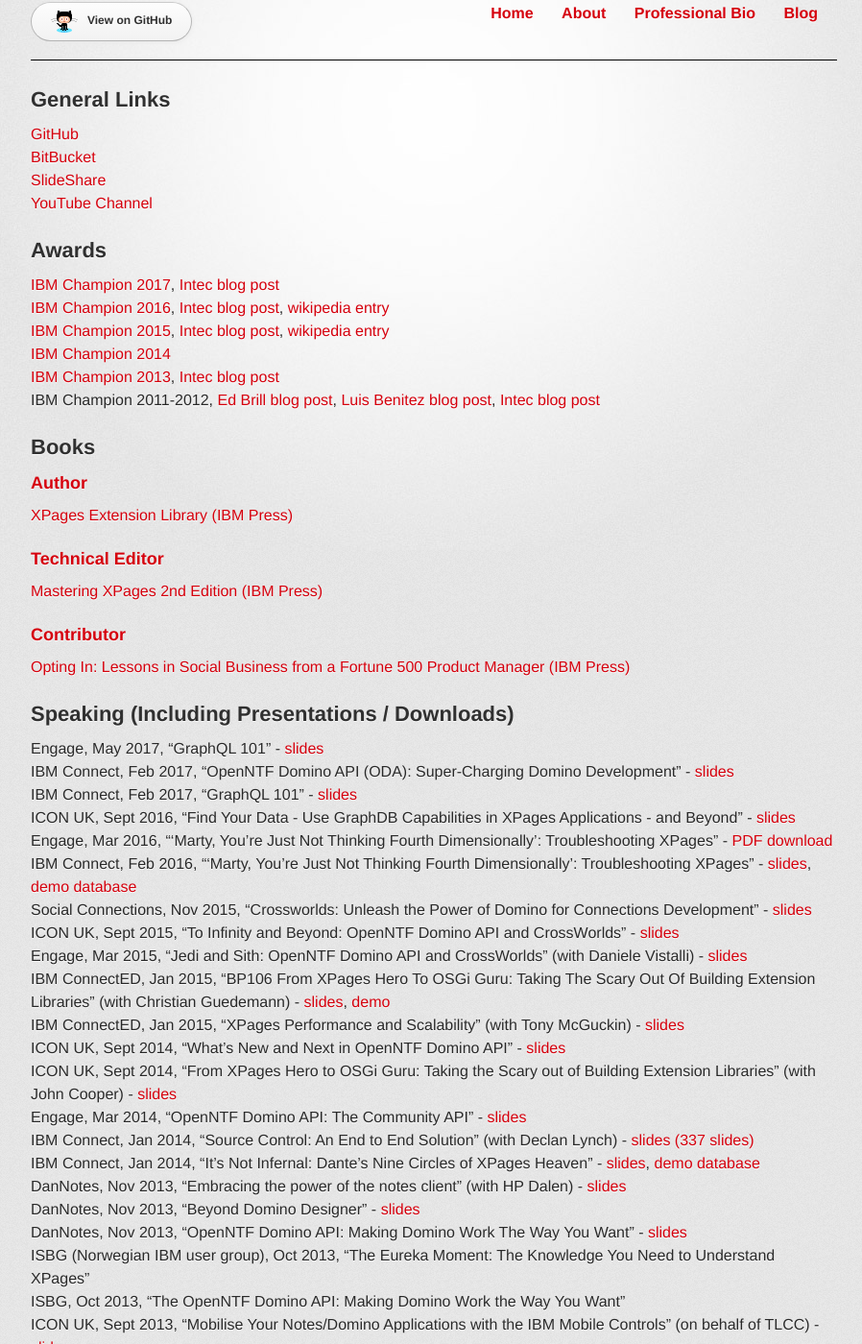
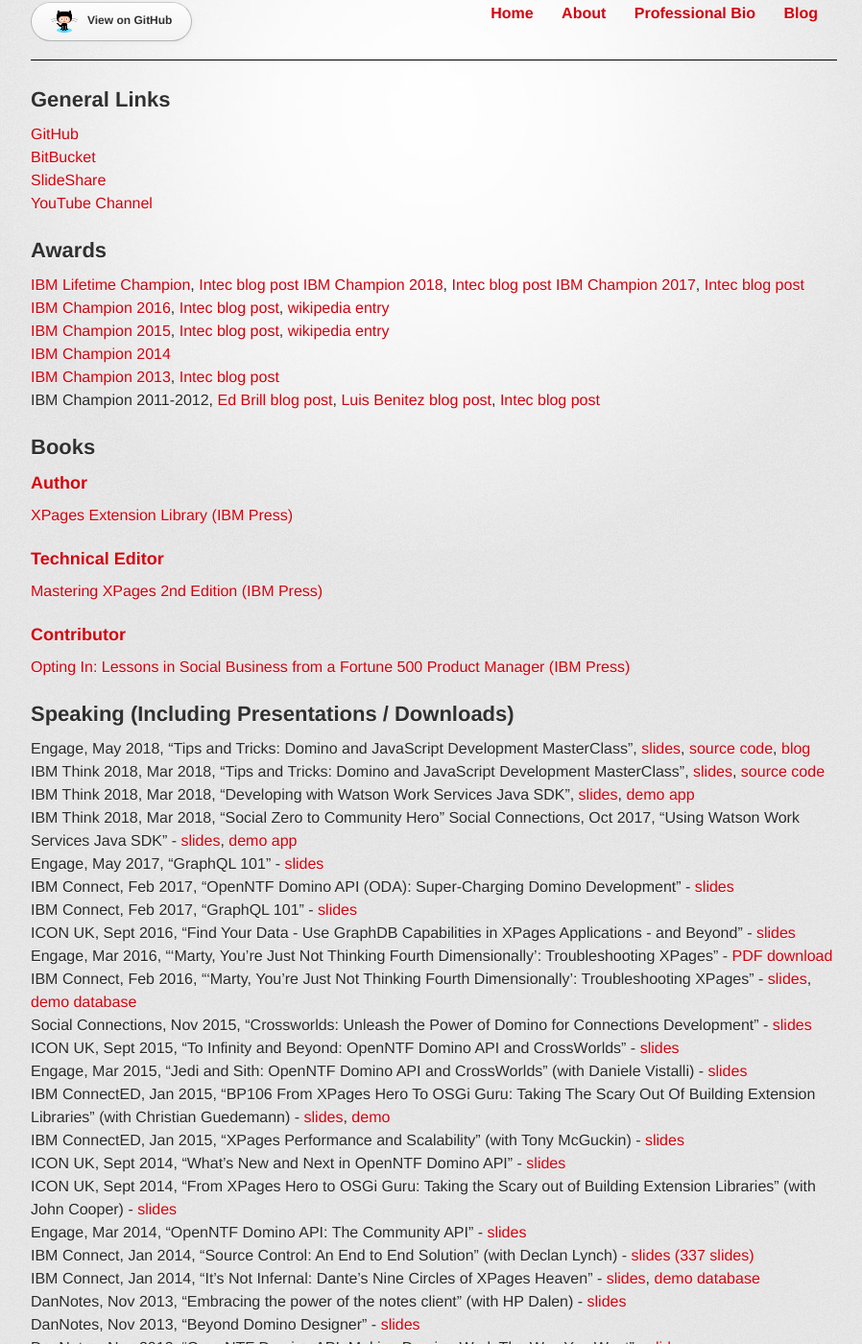
Before and after one commit to paulswithers/paulswithers.github.io, a Jekyll site: the page built from professional/index.md, in a window 1280 px wide and 1400 px high. Shown: the whole window at 96% size, without its empty margins (188-1086 px from the left). Built offline with Jekyll 4.4.1, drawn with Linux system fonts in a browser that asks for light colours; some web fonts are replaced; some of the changed text lies outside the part shown.

Commit message:
Updated bio

```diff
--- a/professional/index.md
+++ b/professional/index.md
@@ -10,6 +10,8 @@
 [YouTube Channel](https://www.youtube.com/channel/UCQ8JoAqdv6t5k5n3Ebha4Cw)
 
 ## Awards
+[IBM Lifetime Champion](https://www.ibm.com/developerworks/community/blogs/ibmchampion/entry/Wrapping_up_Think?lang=en_us), [Intec blog post](http://www.intec.co.uk/great-start-ibm-think/)
+[IBM Champion 2018](https://www.ibm.com/developerworks/community/blogs/ibmchampion/entry/2018_IBM_Champions?lang=en), [Intec blog post](http://www.intec.co.uk/intecs-ibm-champions-renewed-2/)
 [IBM Champion 2017](https://www.ibm.com/developerworks/community/blogs/762e655e-e86c-4624-9662-ee81c6874de1/entry/Introducing_the_2017_IBM_Champions?lang=en), [Intec blog post](http://www.intec.co.uk/intecs-returning-champions/)
 [IBM Champion 2016](https://www.ibm.com/developerworks/community/blogs/ibmchampion/entry/Announcing_the_IBM_Champion_Class_of_2016_for_IBM_Social_Business?lang=en), [Intec blog post](http://www.intec.co.uk/intecs-ibm-champions/), [wikipedia entry](https://en.wikipedia.org/wiki/IBM_Champions#2016_Champions)
 [IBM Champion 2015](https://www.ibm.com/developerworks/community/blogs/ibmchampion/entry/announcing_the_2015_class_of_ibm_champions_for_ics?lang=en), [Intec blog post](http://www.intec.co.uk/intecs-ibm-champions-renewed/), [wikipedia entry](https://en.wikipedia.org/wiki/IBM_Champions#2015_Champions)
@@ -29,6 +31,11 @@
 [Opting In: Lessons in Social Business from a Fortune 500 Product Manager (IBM Press)](https://www.amazon.co.uk/Opting-Lessons-Business-Fortune-Product-ebook/dp/B00AXYKNSM)
 
 ## Speaking (Including Presentations / Downloads)
+Engage, May 2018, "Tips and Tricks: Domino and JavaScript Development MasterClass", [slides](https://www.engage.ug/engage.nsf/pages/Event2018_Sessions_Speakers?Open&Sp=Paul%20Withers%20%28Intec%20Systems%29), [source code](https://github.com/johnjardin/domino-js-masterclass), [blog](www.intec.co.uk/engage-2018-session/)
+IBM Think 2018, Mar 2018, "Tips and Tricks: Domino and JavaScript Development MasterClass", [slides](https://www.slideshare.net/paulswithers1/ibm-think-session-8598-domino-and-javascript-development-masterclass), [source code](https://github.com/johnjardin/domino-js-masterclass)
+IBM Think 2018, Mar 2018, "Developing with Watson Work Services Java SDK", [slides](https://www.slideshare.net/paulswithers1/ibm-think-session-3249-watson-work-services-java-sdk), [demo app](https://github.com/paulswithers/wws-java-sample)
+IBM Think 2018, Mar 2018, "Social Zero to Community Hero"
+Social Connections, Oct 2017, "Using Watson Work Services Java SDK" - [slides](https://www.slideshare.net/soccnx/using-watson-work-services-java-sdk), [demo app](https://github.com/paulswithers/wws-java-sample)
 Engage, May 2017, "GraphQL 101" - [slides](https://www.slideshare.net/paulswithers1/graphql-101-75886294)
 IBM Connect, Feb 2017, "OpenNTF Domino API (ODA): Super-Charging Domino Development" - [slides](https://www.slideshare.net/paulswithers1/openntf-domino-api-oda-supercharging-domino-development)
 IBM Connect, Feb 2017, "GraphQL 101" - [slides](https://www.slideshare.net/paulswithers1/graphql-101)
@@ -81,6 +88,8 @@
 
 ## OpenNTF Projects
 Dec 2017, [Java API for Watson Work Services](https://openntf.org/main.nsf/project.xsp?r=project/Watson%20Work%20Services%20Java%20SDK), with Christian Guedemann, [OpenNTF KnowledgeBase](https://wiki.openntf.org/display/WWSJava)
+Nov 2017, [Watson Developer Cloud Java SDK](https://openntf.org/main.nsf/project.xsp?r=project/Watson%20Developer%20Cloud%20Java%20SDK%20XPages%20Library)
+Sept 2017, [OpennTF Domino API Starter Servlet](https://openntf.org/main.nsf/project.xsp?r=project/OpenNTF%20Domino%20API%20Starter%20Servlet)
 May 2016, [CrossWorlds](https://www.openntf.org/main.nsf/project.xsp?r=project/Crossworlds), with Daniele Vistalli, [OpenNTF KnowledgeBase](https://wiki.openntf.org/display/CW/CrossWorlds)
 Oct 2015, [OsgiWorlds](https://openntf.org/main.nsf/project.xsp?r=project/OsgiWorlds/summary), with code from Tim Tripcony
 Oct 2015, [OpenNTF Domino API Demo Database](https://openntf.org/main.nsf/project.xsp?r=project/OpenNTF%20Domino%20API%20Demo%20Database)
@@ -95,6 +104,10 @@
 Sept 2010, [Audit Comments Custom Control](https://openntf.org/main.nsf/project.xsp?r=project/Audit%20Comments%20Custom%20Control/summary)
 
 ## Videos
+Apr 2018, [Scheduling XPages Code](https://youtu.be/qn3TcefprOY)
+Mar 2018, [RADAAR Deep Dive](https://youtu.be/QxMPopZCeUE)
+Mar 2018, [RADAAR Overview](https://youtu.be/Yg_kyfZErKQ)
+May 2017, [REST Servlets](https://youtu.be/98Ujg1wAjxE)
 May 2016, [Setting Up CrossWorlds Environment](https://www.youtube.com/watch?v=5tpWbgGjJfw)
 Apr 2016, [Project Spotlight: JsonBeanX and Jackson4XPages](https://www.youtube.com/watch?v=3dAC6vSeuek)
 Mar 2015, [NotesIn9 172: XPages Java Debugging](http://www.notesin9.com/2015/03/31/notesin9-172-xpages-java-debugging/)
@@ -109,6 +122,7 @@
 Sept 2011, [NotesIn9 34: XPages - F4 Is Your Friend](http://www.notesin9.com/2011/09/02/notesin9-034-xpages-f4-is-your-friend/)
 
 ## Webinars
+Dec 2017, Red Pill Now, "Migration vs Modernization", [blog post](https://www.redpillnow.com/01-migration-v-modernization/)
 Dec 2016, TLCC Webinar, "Marty, You're Just Not Thinking Fourth Dimensionally", [recording](https://www.youtube.com/watch?v=t7j_MR5uzCA&feature=youtu.be), [slide](http://www.slideshare.net/Teamstudio/marty-youre-just-not-thinking-fourth-dimensionally), [demo database](http://www.intec.co.uk/wp-content/uploads/2016/02/BTTF.zip)
 Apr 2016, TLCC Webinar, "Getting Started with the OpenNTF Domino API" - [recording](https://youtu.be/szbz6REdKDU)
 May 2014, TLCC Webinar, "It's Not Infernal: Dante's None Circles of XPages Heaven" - [recording](http://youtu.be/bOQp3bhGLTg)
```
